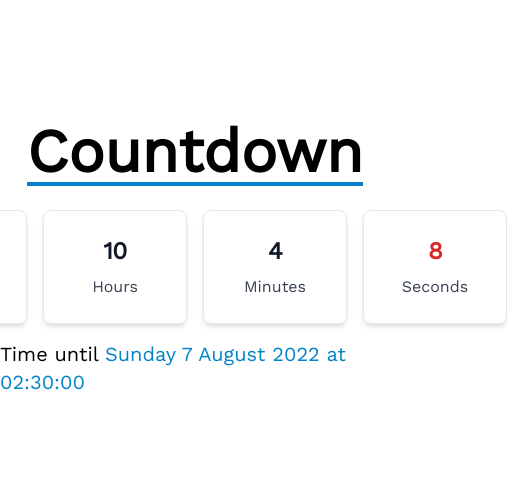
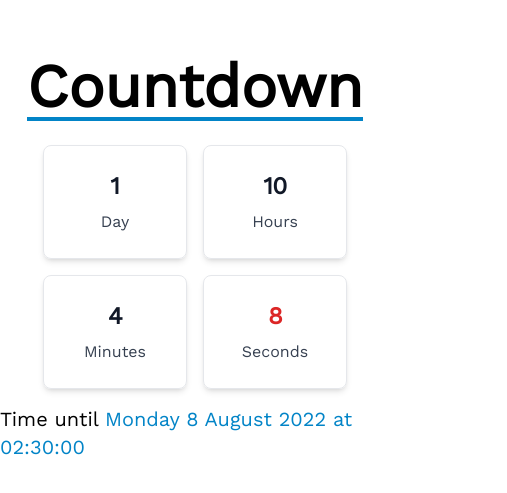
Before and after one commit to MrPuppeteer/countdown, a Preact app: page / in a window 390 px wide. Shown: the part 159-652 px from the top of the page, 507 px wide, since content can reach past the window. Built offline with nearby package versions, Linux system fonts and the light colour scheme.

Commit message:
feat: change flex to grid, also add responsiveness

```diff
--- a/src/app.jsx
+++ b/src/app.jsx
@@ -7,7 +7,7 @@ export function App() {
 			<h1 className="text-6xl font-extrabold border-b-4 border-sky-600 mb-6">
 				Countdown
 			</h1>
-			<Timer deadline="2022-08-07 09:30:00 GMT+07:00" />
+			<Timer deadline="2022-08-08 09:30:00 GMT+07:00" />
 		</div>
 	);
 }
--- a/src/components/Timer.jsx
+++ b/src/components/Timer.jsx
@@ -16,9 +16,9 @@ const Timer = ({ deadline }) => {
 
 	return (
 		<>
-			<div className="flex flex-row justify-center items-center gap-4 mb-4">
+			<div className="grid grid-cols-2 md:grid-cols-4 gap-4 mb-4">
 				{timer.Seconds < 0 && (
-					<h1 className="text-xl text-red-600 font-black mb-2">Times up!</h1>
+					<h2 className="text-xl text-red-600 font-black mb-2">Times up!</h2>
 				)}
 				{timer.Seconds >= 0 &&
 					Object.entries(timer).map(([key, value]) => {
```
